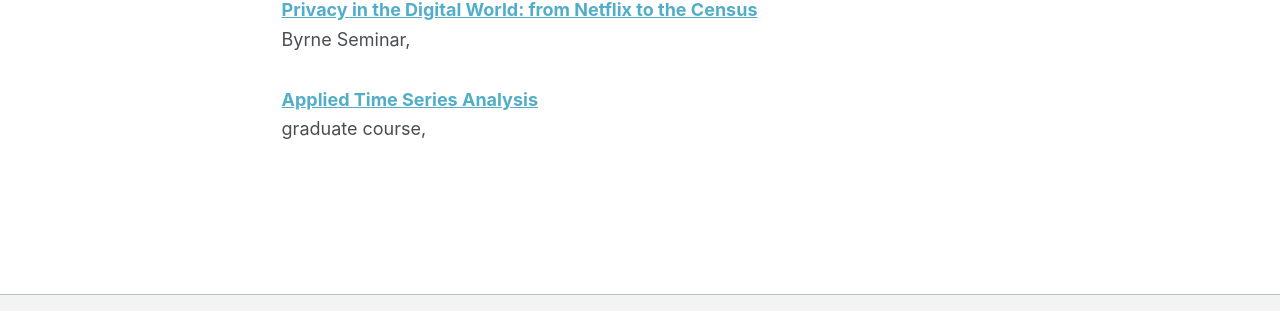
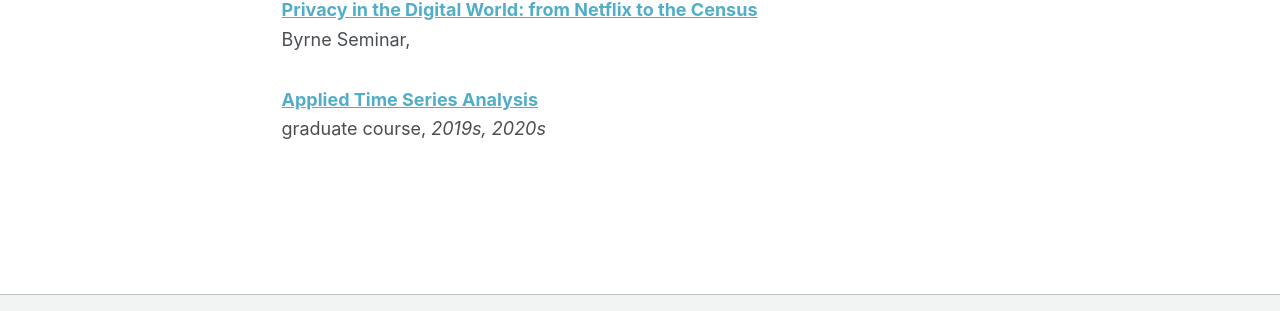
Before and after one commit to RuobinGong/RuobinGong.github.io, a Jekyll site: the page built from _pages/teaching.html, in a window 1280 px wide. Shown: the part 450-761 px from the top of the page. Built offline with Jekyll 4.4.1, drawn with Linux system fonts in a browser that asks for light colours; some web fonts are replaced.

Commit message:
Update 16-960-565.md

```diff
--- a/_teaching/16-960-565.md
+++ b/_teaching/16-960-565.md
@@ -5,6 +5,7 @@ type: "graduate course"
 permalink: /teaching/16-960-565
 venue: "Rutgers University"
 date: 2020-02-01
+semester: "2019s, 2020s"
 location: "New Brunswick, NJ, USA"
 
 ---
```
